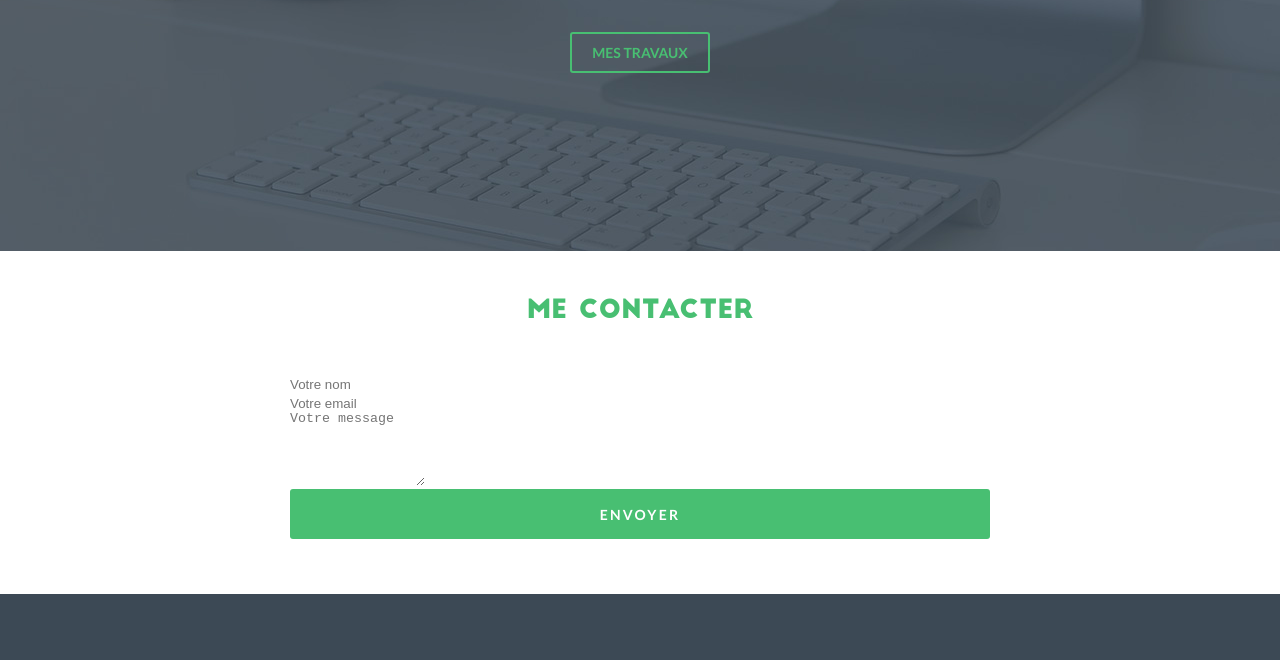
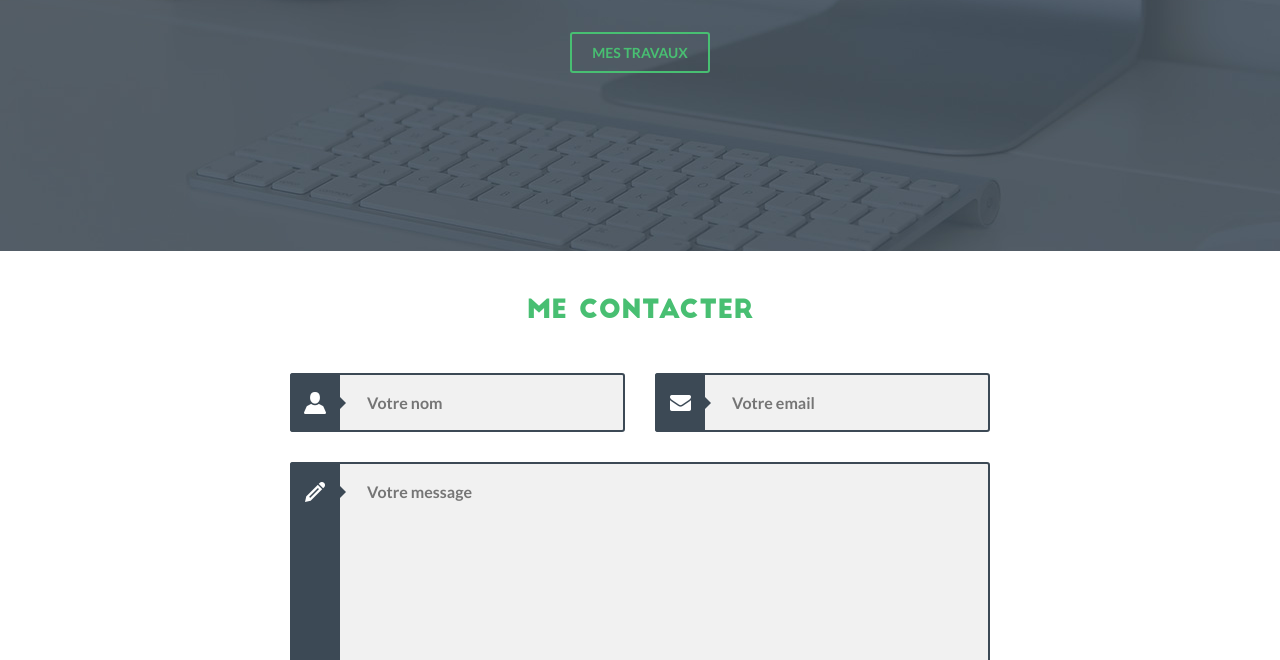
Before and after one commit to ylytvyn/foliac, a plain HTML site: page index.html in a window 1280 px wide. Shown: the part 399-1059 px from the top of the page. Drawn offline with Linux system fonts and the light colour scheme.

Commit message:
styles for contact form

```diff
--- a/css/styles.css
+++ b/css/styles.css
@@ -70,12 +70,18 @@ body, html {
 	background: var(--color-grey) url('../images/bg-header.jpg') top center no-repeat;
 	height: 650px;
 	text-align: center;
+	padding-top: 276px;
 }
 
 .foliac-header nav {
 	overflow: hidden;
-	padding-top: 35px;
-	margin-bottom: 141px;
+	padding: 35px 0;
+	position: fixed;
+	left: 0;
+	top: 0;
+	width: 100%;
+	min-width: 1180px;
+	background: rgba(60, 73, 85, .8);
 }
 
 .foliac-logo {
@@ -217,8 +223,106 @@ body, html {
 	cursor: pointer;
 	letter-spacing: 2.2px;
 	text-transform: uppercase;
+	margin-top: 30px;
 }
 
 .foliac-contact button[type="submit"]:hover {
 	background: var(--color-grey);
 }
+
+[class^="foliac-form-"] {
+	position: relative;
+	margin-bottom: 30px;
+}
+
+[class^="foliac-form-"] input,
+[class^="foliac-form-"] textarea {
+	font: 700 16px/25px Lato, sans-serif;
+	color: #a6a5a5;
+	background: #f1f1f1;
+	width: 100%;
+	border: 2px solid var(--color-grey);
+	border-radius: 3px;
+	padding: 15px 20px 15px 75px;
+	resize: vertical;
+}
+
+[class^="foliac-form-"] input:focus,
+[class^="foliac-form-"] textarea:focus {
+	border-color: var(--color-green);
+}
+
+[class^="foliac-form-"] input:focus + label,
+[class^="foliac-form-"] textarea:focus + label {
+	background-color: var(--color-green);
+}
+
+.foliac-form-textarea textarea {
+	min-height: 230px;
+	transition: none;
+}
+
+.foliac-contact form {
+	font-size: 0;
+}
+
+.foliac-form-input {
+	width: calc(50% - 15px);
+	display: inline-block;
+}
+
+.foliac-form-input:first-child {
+	padding-right: 30px;
+	width: calc(50% + 15px);
+}
+
+[class^="foliac-form-"] label {
+	width: 50px;
+	height: 100%;
+	background-color: var(--color-grey);
+	background-repeat: no-repeat;
+	position: absolute;
+	left: 0;
+	top: 0;
+	border-radius: 3px 0 0 3px;
+}
+
+[class^="foliac-form-"] label::after {
+	left: 100%;
+	top: 50%;
+	border: solid transparent;
+	content: " ";
+	height: 0;
+	width: 0;
+	position: absolute;
+	pointer-events: none;
+	border-color: rgba(60, 73, 85, 0);
+	border-left-color: var(--color-grey);
+	border-width: 6px;
+	margin-top: -6px;
+	transition: all .3s ease-in-out;
+}
+
+[class^="foliac-form-"] input:focus + label::after,
+[class^="foliac-form-"] textarea:focus + label::after {
+	border-left-color: var(--color-green);
+}
+
+.foliac-form-textarea label::after {
+	top: 30px;
+}
+
+.foliac-contact [for="foliac-name"] {
+	background-image: url('../images/person.png');
+	background-position: center;
+}
+
+.foliac-contact [for="foliac-email"] {
+	background-image: url('../images/mail.png');
+	background-position: center;
+}
+
+.foliac-contact [for="foliac-text"] {
+	background-image: url('../images/crayon.png');
+	background-position: center 20px;
+}
--- a/index.html
+++ b/index.html
@@ -18,8 +18,8 @@
 </head>
 <body>
 	<header class="foliac-header">
-		<div class="container">
-			<nav>
+		<nav>
+			<div class="container">
 				<a href="/" class="foliac-logo"></a>
 				<ul class="foliac-menu">
 					<li><a href="#">Accueil</a></li>
@@ -27,7 +27,10 @@
 					<li><a href="#">About</a></li>
 					<li><a href="#">Contact</a></li>
 				</ul>
-			</nav>
+			</div>
+		</nav>
+
+		<div class="container">
 			<div class="foliac-titles">
 				<h1>voici votre prochain portfolio</h1>
 				<h2>un template psd simple et gratuit</h2>
@@ -41,16 +44,16 @@
 				<p class="foliac-form-title">Me contacter</p>
 				<form action="#">
 					<div class="foliac-form-input">
+						<input type="text" name="name" id="foliac-name" placeholder="Votre nom">
 						<label for="foliac-name"></label>
-						<input type="text" name="name" id="foliac-name" placeholder="Votre nom">
 					</div>
 					<div class="foliac-form-input">
+						<input type="email" name="email" id="foliac-email" placeholder="Votre email">
 						<label for="foliac-email"></label>
-						<input type="email" name="email" id="foliac-email" placeholder="Votre email">
 					</div>
 					<div class="foliac-form-textarea">
+						<textarea rows="5" cols="15" name="foliac-text" id="foliac-text" placeholder="Votre message"></textarea>
 						<label for="foliac-text"></label>
-						<textarea rows="5" cols="15" name="foliac-text" id="foliac-text" placeholder="Votre message"></textarea>
 					</div>
 
 					<button type="submit">Envoyer</button>
```
Also changed, not shown: images/crayon.png (added), images/mail.png (added), images/person.png (added).
